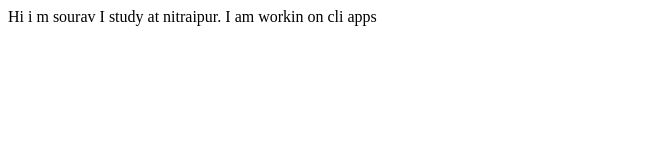
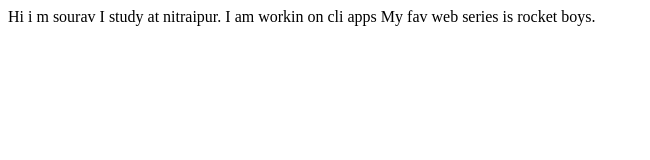
Before and after one commit to souravvaishyakiyar/souravvaishyakiyar-portfolio, a plain HTML site: page index.html in a window 1280 px wide. Shown: the whole page, without its empty margins (0-650 px from the left). Drawn offline with Linux system fonts and the light colour scheme.

Commit message:
update:it

```diff
--- a/index.html
+++ b/index.html
@@ -11,5 +11,8 @@
     I study at nitraipur.
 
     I am workin on cli apps
+
+
+    My fav web series is rocket boys.
 </body>
 </html>
```
